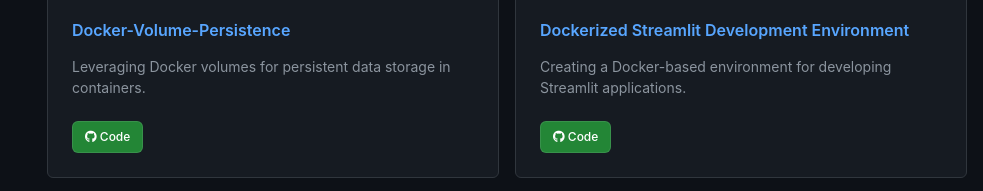
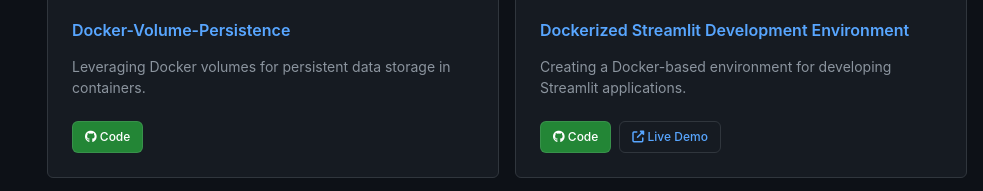
Before and after one commit to manuav007/portfolio, a plain HTML site: page index.html in a window 1280 px wide. Shown: the part 1000-1191 px from the top of the page, without its empty margins (297-1280 px from the left). Drawn offline with Linux system fonts and the light colour scheme.

Commit message:
index.html

```diff
--- a/index.html
+++ b/index.html
@@ -138,6 +138,9 @@
             <a href="https://github.com/manuav007/Docker-Experiments" style="display: inline-block; padding: 0.375rem 0.75rem; font-size: 0.75rem; font-weight: 500; text-align: center; text-decoration: none; border-radius: 6px; cursor: pointer; background-color: #238636; color: white; border: 1px solid rgba(240, 246, 252, 0.1);" target="_blank">
               <i class="fab fa-github"></i> Code
             </a>
+            <a href="https://app-nhcza4tyesstnx7ef6bmnh.streamlit.app/" style="display: inline-block; padding: 0.375rem 0.75rem; font-size: 0.75rem; font-weight: 500; text-align: center; text-decoration: none; border-radius: 6px; cursor: pointer; background-color: transparent; color: #58a6ff; border: 1px solid #30363d;" target="_blank">
+              <i class="fas fa-external-link-alt"></i> Live Demo
+            </a>
           </div>
         </div>
 
```
